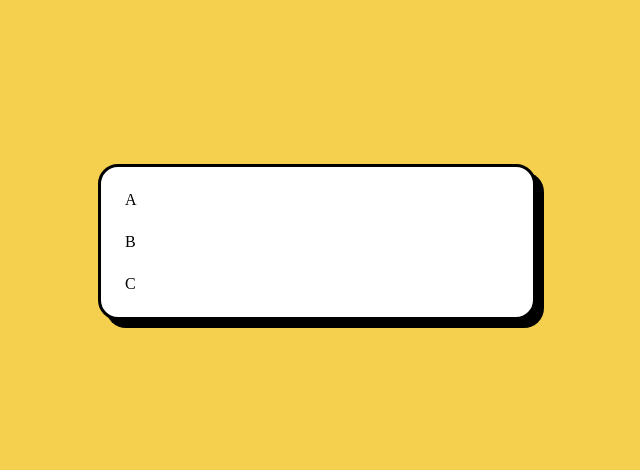
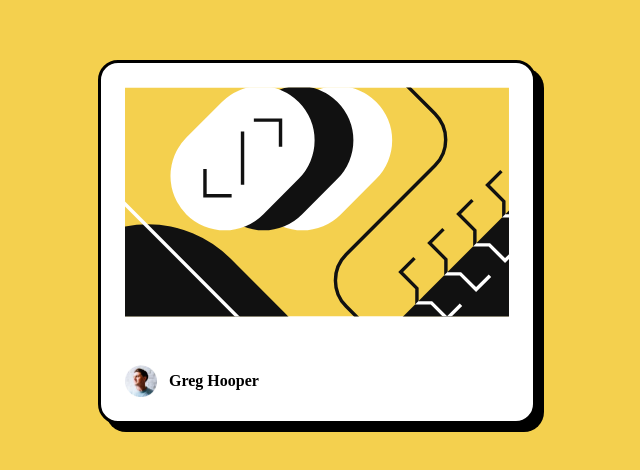
Before and after one commit to NicoDMoraes/blogCardFrontEnd, a website built with Vite: page index.html in a window 1280 px wide. Shown: the part 166-636 px from the top of the page, without its empty margins (331-971 px from the left). Built offline with nearby package versions, Linux system fonts and the light colour scheme.

Commit message:
feat: create footer

```diff
--- a/index.html
+++ b/index.html
@@ -10,9 +10,12 @@
 
 <body>
   <div class="card">
-    <div>A</div>
-    <div>B</div>
-    <div>C</div>
+    <img src="/public/illustration-article.svg">
+    <div></div>
+    <div class="footer">
+      <img class="avatar" src="/public/image-avatar.webp">
+      <span class="author">Greg Hooper</span>
+    </div>
   </div>
   <script type="module" src="/src/main.ts"></script>
 </body>
--- a/src/style.css
+++ b/src/style.css
@@ -19,3 +19,18 @@ body {
   width: 384px;
   background: #FFFF;
 }
+
+.avatar {
+  height: 32px;
+  width: 32px;
+}
+
+.footer {
+  display: flex;
+  align-items: center;
+  gap: 12px;
+}
+
+.author {
+  font-weight: bolder;
+}
```
